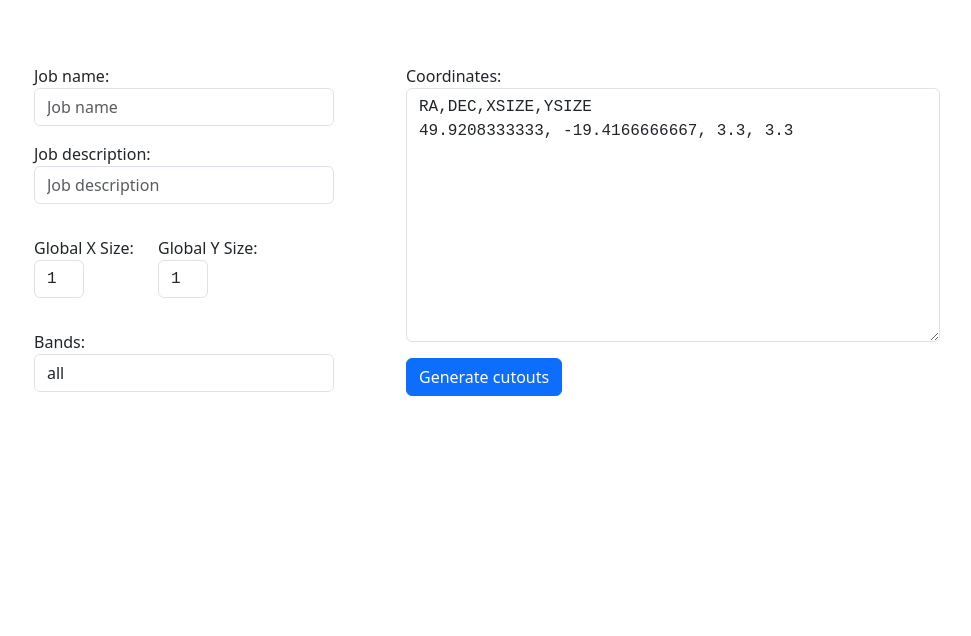
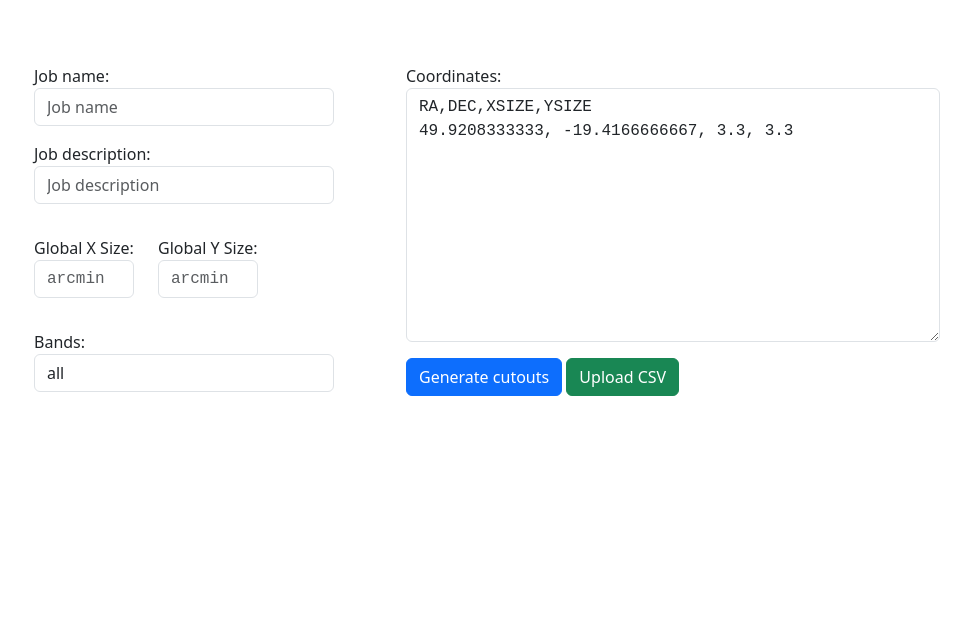
Before and after one commit to CMB-NCSA/cutout-service, a Django app: page /cutout/ in a window 1280 px wide. Shown: the part 64-700 px from the top of the page, without its empty margins (153-1124 px from the left). Run offline with Django 5.2, Linux system fonts and the light colour scheme; the visitor is signed in with stand-in values (Sample User, id 1); parts of the project's set-up code (start-up, migrations or seed data) failed here and were passed over; some libraries are stand-ins or nearby versions.

Commit message:
WIP upload csv logic

```diff
--- a/app/cutout/templates/cutout/cutout_form.html
+++ b/app/cutout/templates/cutout/cutout_form.html
@@ -25,14 +25,14 @@
                     <div class="col-4 offset-0">
                         <div class="my-3">
                             <label for="id_xsize">Global X Size:</label>
-                            <input type="text" name="xsize" value="1" placeholder="1" style="width: 50%;" class="form-control monospace-input" required
+                            <input type="text" name="xsize" value="" placeholder="arcmin" style="width: 100%;" class="form-control monospace-input" required
                             id="id_xsize">
                         </div>
                     </div>
                     <div class="col-4">
                         <div class="my-3">
                             <label for="id_ysize">Global Y Size:</label>
-                            <input type="text" name="ysize" value="1" placeholder="1" style="width: 50%;" class="form-control monospace-input" required
+                            <input type="text" name="ysize" value="" placeholder="arcmin" style="width: 100%;" class="form-control monospace-input" required
                                 id="id_ysize">
                         </div>
                     </div>
@@ -51,8 +51,18 @@
                 </div>
                 <div class="my-3">
                     <input type="submit" value="Generate cutouts" class="btn btn-primary">
+                    <form id="csvForm" action="/cutout/" method="post" enctype="multipart/form-data">
+                    {% csrf_token %}
+                    <input type="file" id="csvInput" name="csv_file" accept=".csv" style="display:none;" onchange="document.getElementById('csvForm').submit();">
+                    <button type="button" class="btn btn-success" onclick="document.getElementById('csvInput').click();">
+                        Upload CSV
+                    </button>
+                    </form>
                 </div>
+
             </div>
+
+
         </div>
     </div>
 </form>
--- a/app/cutout/views.py
+++ b/app/cutout/views.py
@@ -204,7 +204,7 @@ def cutout_form(request):
     # if this is a POST request we need to process the form data
     if request.method == "POST":
         # create a form instance and populate it with data from the request:
-        form = CutoutForm(request.POST)
+        form = CutoutForm(request.POST, request.FILES)
         # check whether it's valid:
         if form.is_valid():
             # process the data in form.cleaned_data as required
```
